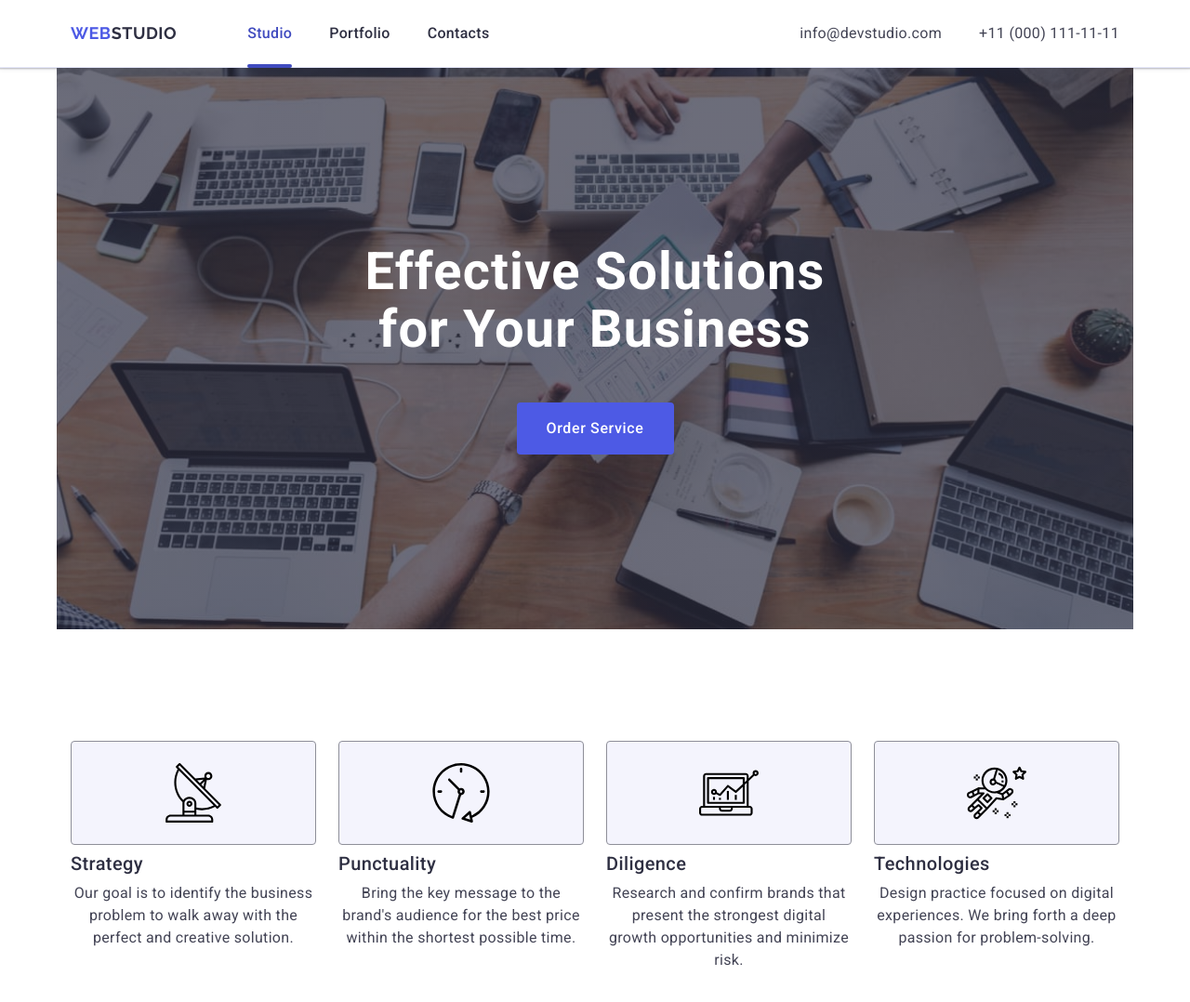
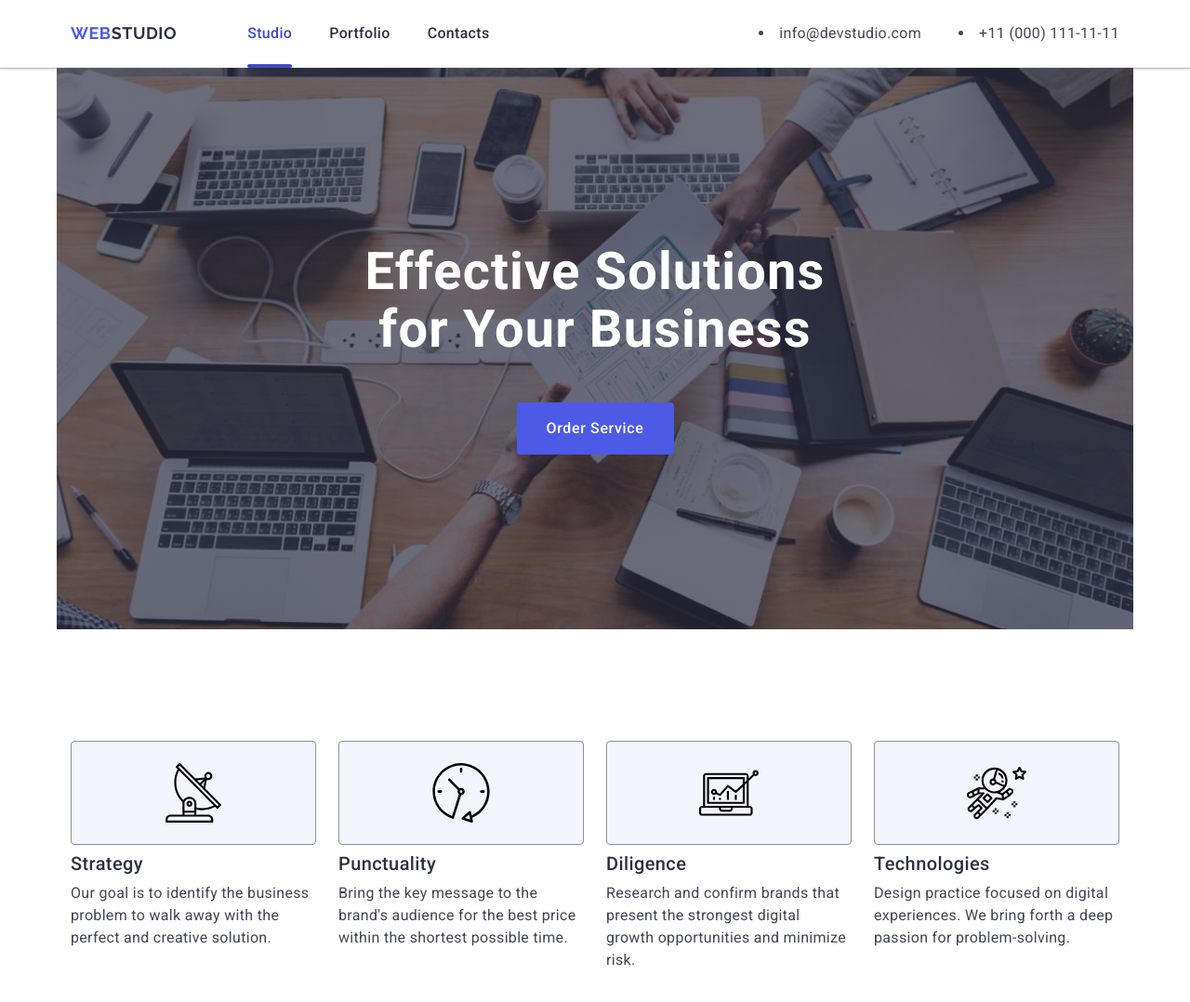
Before and after one commit to SOV2014/goit-markup-hw-06, a plain HTML site: page index.html in a window 1280 px wide. Shown: the whole page at 93% size. Drawn offline with nearby package versions, Linux system fonts and the light colour scheme.

Commit message:
213231241

```diff
--- a/css/styles.css
+++ b/css/styles.css
@@ -65,7 +65,7 @@ a {
 
 ul,
 ol {
-  list-style: none;
+  list-style-type: none;
   padding: 0;
   margin: 0;
 }
@@ -189,17 +189,10 @@ ol {
   background-color: #ffffff;
   flex-direction: column;
   display: flex;
-  gap: 72x;
+  gap: 72px;
 }
 
-/* @media screen and (max-width: 767px) {
-  .advanteges-list {
-    background-color: #ffffff;
-    flex-direction: column;
-    display: flex;
-    gap: 72px;
-  }
-} */
+
 
 .advanteges-item-list {
   width: 100%;
@@ -232,6 +225,7 @@ ol {
   letter-spacing: 0.02em;
   color: #2e2f42;
   margin-bottom: 8px;
+  text-align: center;
 
 }
 
@@ -241,12 +235,9 @@ ol {
   line-height: 1.5;
   letter-spacing: 0.02em;
   color: #434455;
-  text-align: center;
+  text-align: left;
 }
 
-.advanteges-item-list {
-  width: 100%;
-}
 
 .icon-main {}
 
@@ -931,6 +922,7 @@ ol {
   .advanteges-list {
     gap: 24px;
     flex-direction: row;
+    flex-wrap: wrap;
   }
 
 
@@ -939,6 +931,10 @@ ol {
     width: calc((100% - 24px) / 2);
   }
 
+  .advanteges-item-title {
+    text-align: left;
+
+  }
 
 }
 
@@ -980,7 +976,7 @@ ol {
   .box-button {
     margin: 48px auto 0 auto;
   }
-}
+
 
   /* ============Main=========== */
 
@@ -1000,3 +996,4 @@ ol {
   .advanteges-item-list {
     width: calc((100% - 24px * 3) / 4);
   }
+}
--- a/index.html
+++ b/index.html
@@ -43,7 +43,7 @@
           </ul>
         </nav>
         <address class="address">
-          <ul class="address-list">
+          <l class="address-list">
             <li>
               <a class="address-link" href="mailto:info@devstudio.com"
                 >info@devstudio.com</a
```
Lines whose indentation alone changed are shown as unchanged.
